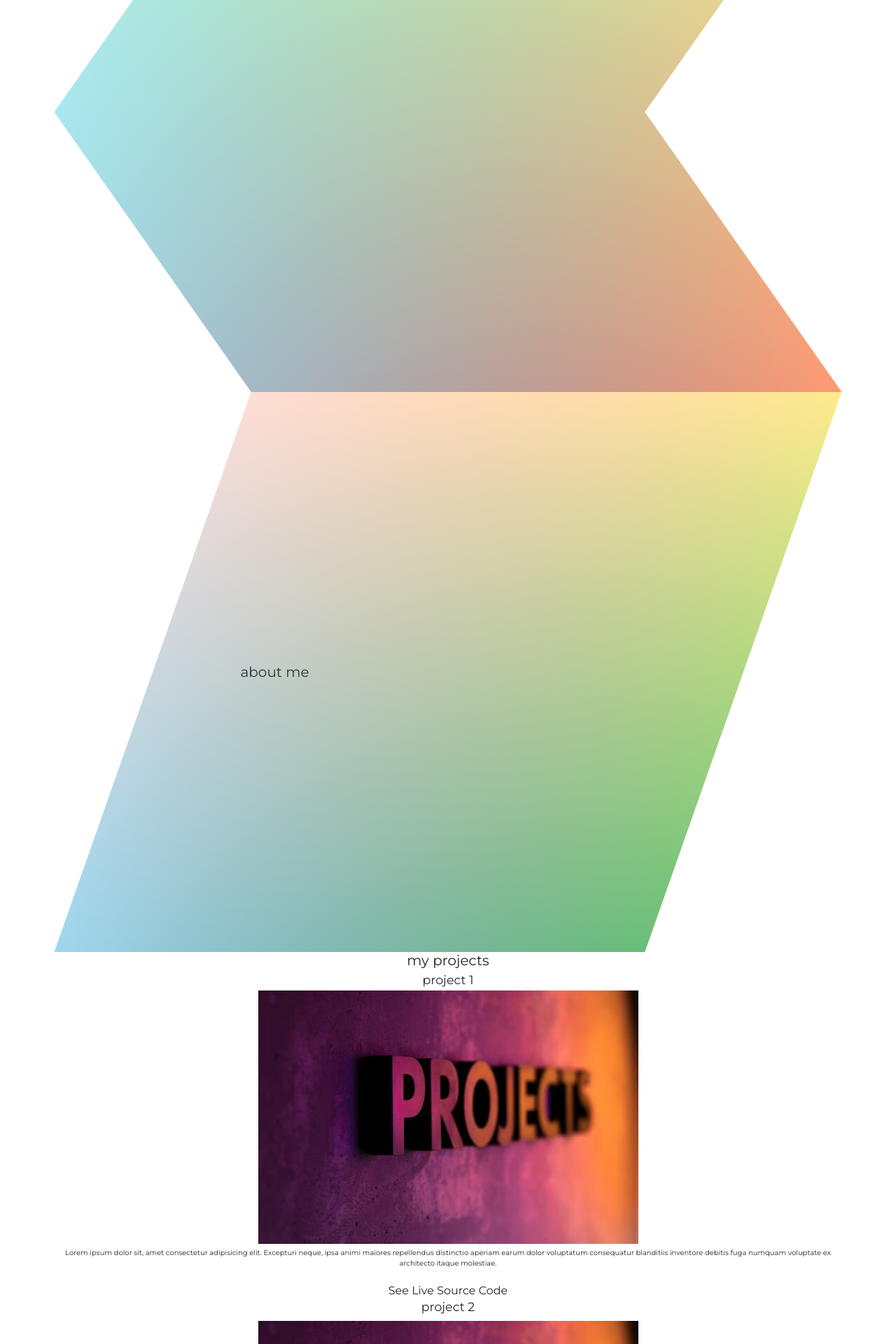
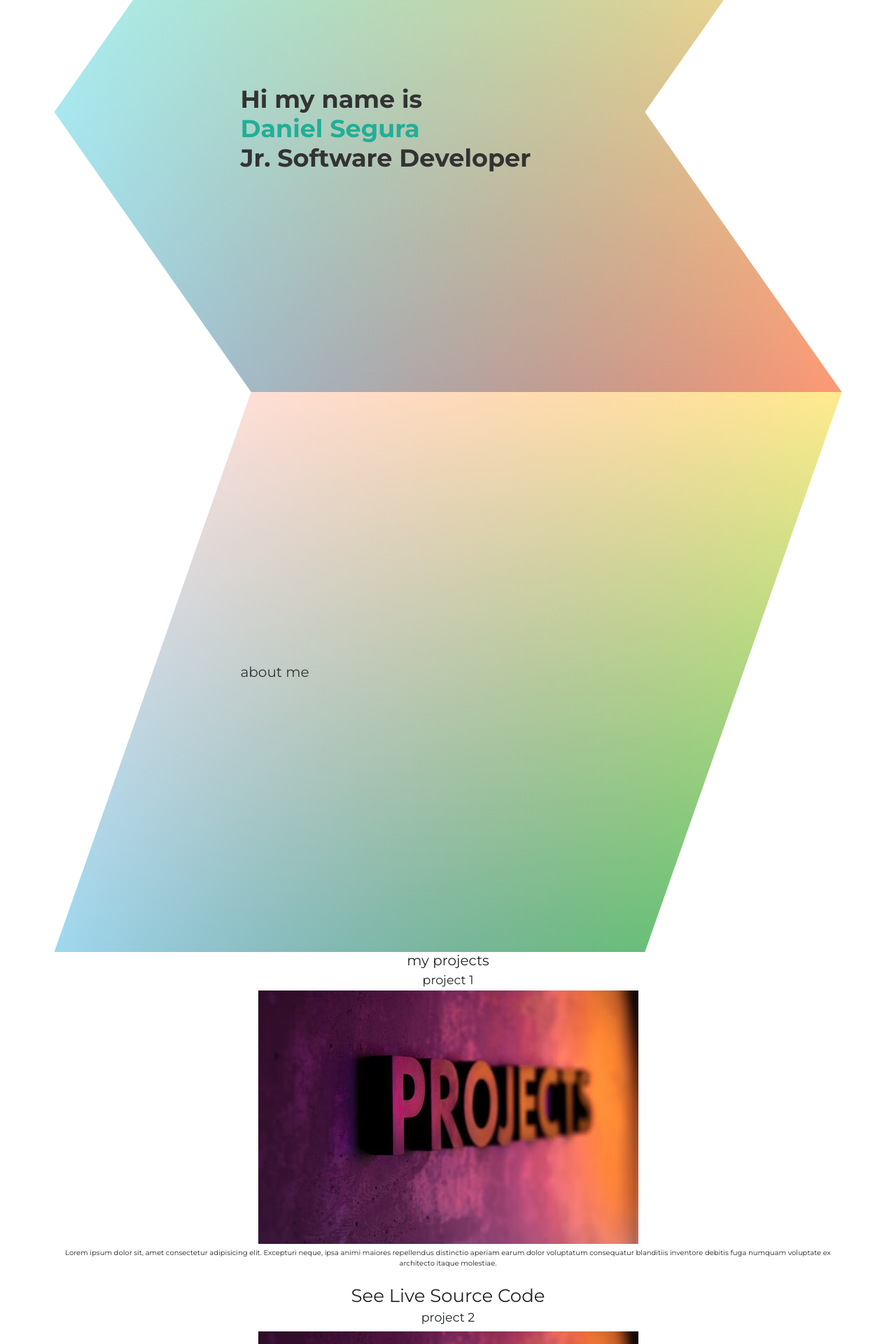
Before and after one commit to quirkyexplorer/porfolio4, a React (Create React App) app: page / in a window 1280 px wide. Shown: the part 240-2160 px from the top of the page at 70% size. Built offline with nearby package versions, Linux system fonts and the light colour scheme.

Commit message:
added react-awesome-reveal library

```diff
--- a/package.json
+++ b/package.json
@@ -8,6 +8,7 @@
     "@testing-library/react": "^13.4.0",
     "@testing-library/user-event": "^13.5.0",
     "react": "^18.2.0",
+    "react-awesome-reveal": "^4.2.5",
     "react-bootstrap": "^2.8.0",
     "react-dom": "^18.2.0",
     "react-scripts": "5.0.1",
--- a/src/App.js
+++ b/src/App.js
@@ -2,20 +2,12 @@
 import './styles.scss';
 import { Table } from 'react-bootstrap'
 import Project from './components/Project';
+import Hero from './components/Hero';
 
 function App() {
   return (
     <div className='container'>
-     <div id='hero'>
-       <h1 className='hero-title load-hidden'>
-            Hi my name is
-            <br />
-          <span className='text-color-main'>  Daniel Segura</span>
-            <br />
-            Software Developer
-        </h1>
-
-     </div>
+        <Hero/>
 
      <h2 id='about'>about me</h2>
 
--- /dev/null
+++ b/src/components/Hero.js
@@ -0,0 +1,22 @@
+import { Slide, Fade } from "react-awesome-reveal";
+
+export default function Hero() {
+
+    return (
+        <div id='hero'>
+       <Slide>
+       <Fade>
+            <h1 className='hero-title'>
+                Hi my name is
+                <br />
+            <span className='text-color-main'>  Daniel Segura</span>
+                <br />
+                Jr. Software Developer
+            </h1>
+
+       </Fade>
+       </Slide>
+
+     </div>
+    );
+}
--- a/src/sass/abstracts/_variables.scss
+++ b/src/sass/abstracts/_variables.scss
@@ -6,4 +6,4 @@ $light-grey: #d2d2d2;
 
 $dark-blue-text: #272341; // For Headings
 
-$default-font-size: 1.6rem;
+$default-font-size: 2.6rem;
--- a/src/sass/base/_base.scss
+++ b/src/sass/base/_base.scss
@@ -1,8 +1,5 @@
 html {
     font-size: 62.5%;
-    .load-hidden {
-        visibility: hidden;
-    }
 }
 body {
     font-family: "Montserrat", sans-serif;
--- a/src/sass/sections/_hero.scss
+++ b/src/sass/sections/_hero.scss
@@ -38,7 +38,7 @@
 
     .hero-title {
         margin-top: 10vh;
-        font-size: 3.0rem;
+        font-size: 3.5rem;
         font-weight: 700;
         margin-bottom: 3.2rem;
         text-align: left;
--- a/src/styles.css
+++ b/src/styles.css
@@ -1,9 +1,6 @@
 @import url("https://fonts.googleapis.com/css?family=Montserrat:400,700");
 html {
   font-size: 62.5%;
-}
-html .load-hidden {
-  visibility: hidden;
 }
 
 body {
@@ -17,7 +14,7 @@ body {
 
 a {
   font-family: "Montserrat", sans-serif;
-  font-size: 1.6rem;
+  font-size: 2.6rem;
 }
 
 .text-color-main {
@@ -52,7 +49,7 @@ a {
 }
 #hero .hero-title {
   margin-top: 10vh;
-  font-size: 3rem;
+  font-size: 3.5rem;
   font-weight: 700;
   margin-bottom: 3.2rem;
   text-align: left;
```
Also changed, not shown: 2 other files (tests, documents, lock files or other folders).
